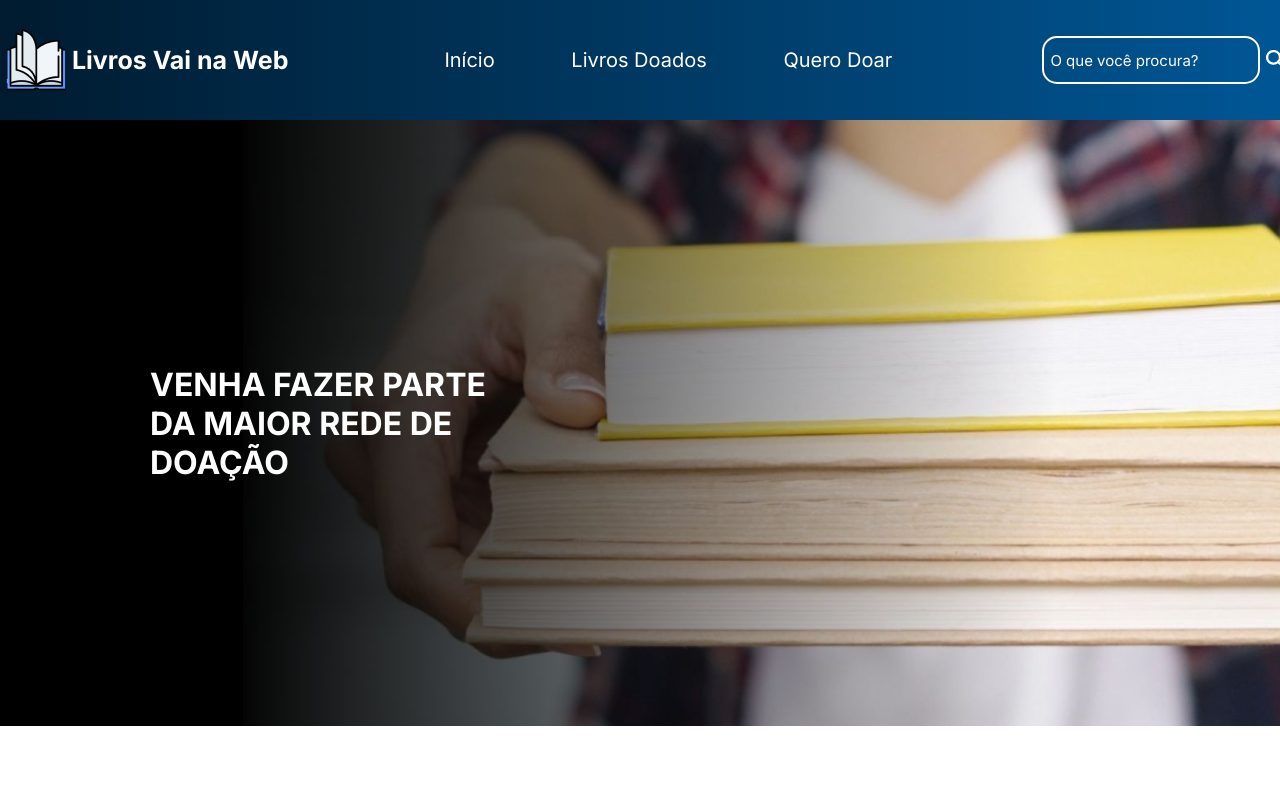
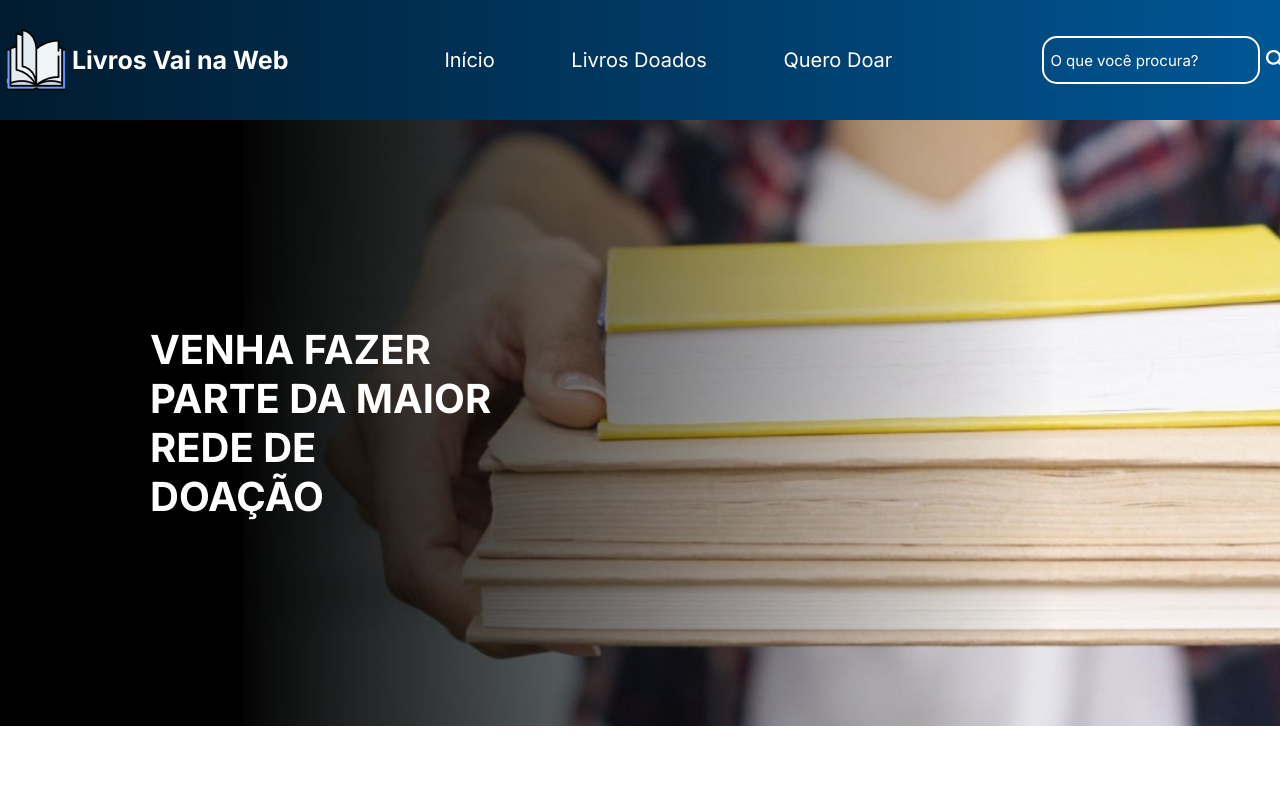
Before and after one commit to AnaCarolinaJunqueira/Desafio3-Vai-na-Web, a React (Vite) app: page / in a window 1280 px wide. Shown: the top 793 px of the page. Built offline with nearby package versions, Linux system fonts and the light colour scheme.

Commit message:
arrumando o tamanho da h2

```diff
--- a/src/Pages/Inicio/inicio.module.scss
+++ b/src/Pages/Inicio/inicio.module.scss
@@ -10,7 +10,7 @@
     h2{
         color: white;
         width: 27vw;
-        font-size: 32px;
+        font-size: 40px;
         font-weight: 700;
         margin-left: 150px;
     }
```
